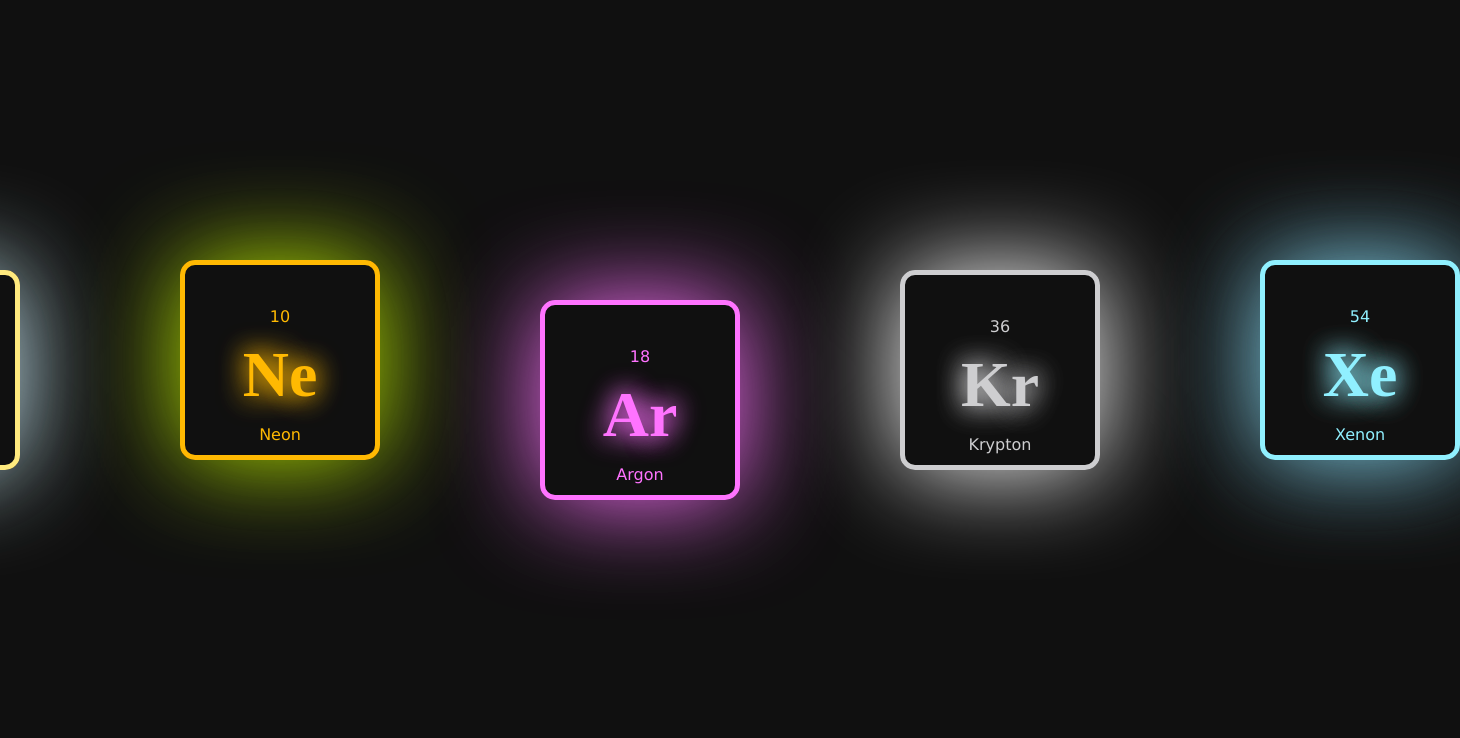
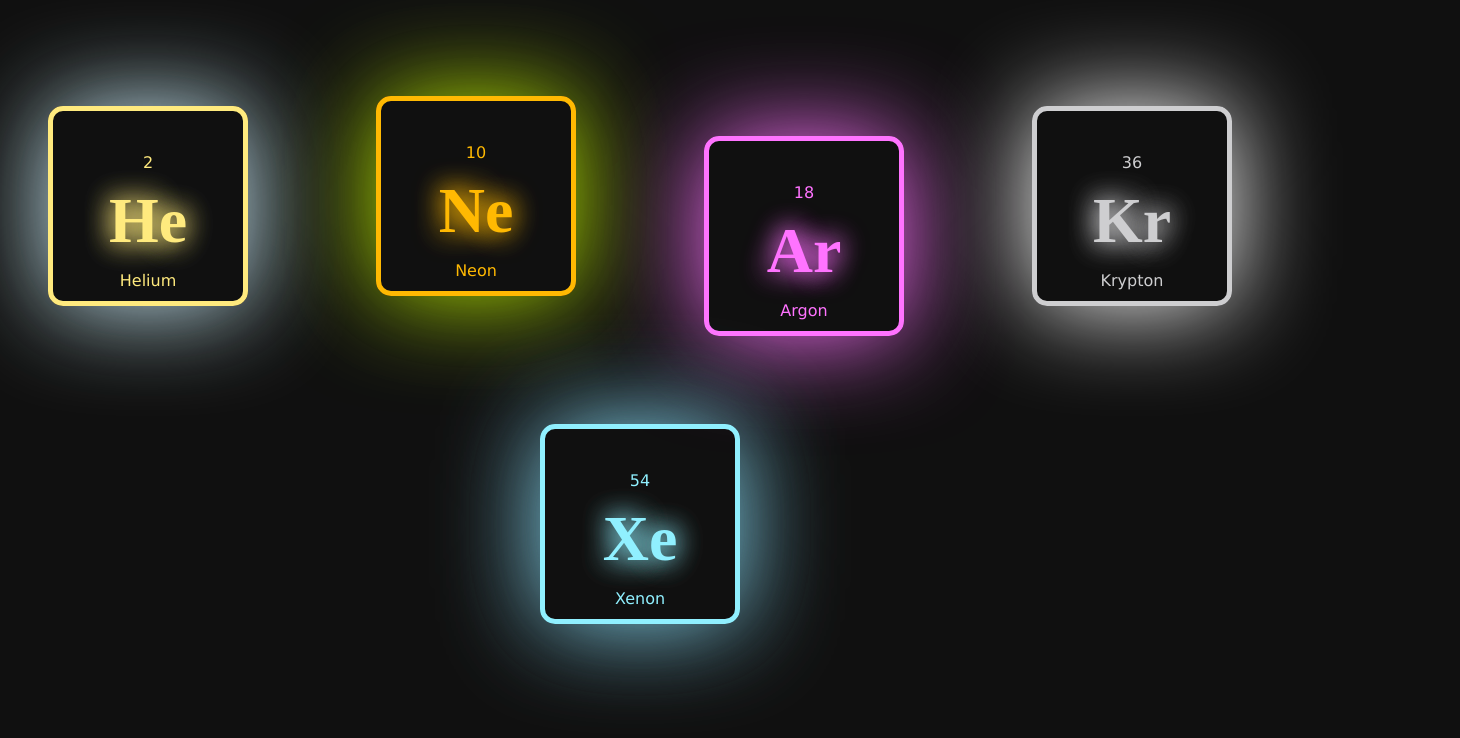
Before and after one commit to mdjunayed1470/css-glow-effect, a plain HTML site: page index.html in a window 1280 px wide. Shown: the whole page, 1460 px wide, since content can reach past the window. Drawn offline with Linux system fonts and the light colour scheme.

Commit message:
second commit

```diff
--- a/style.css
+++ b/style.css
@@ -14,7 +14,10 @@ body{
 }
 #glow{
     display: flex;
-    gap: 10rem;
+    gap: 8rem;
+    flex-wrap: wrap;
+    justify-content: center;
+    align-items: center;
 }
 .glow-content{
     border: 5px solid;
```
